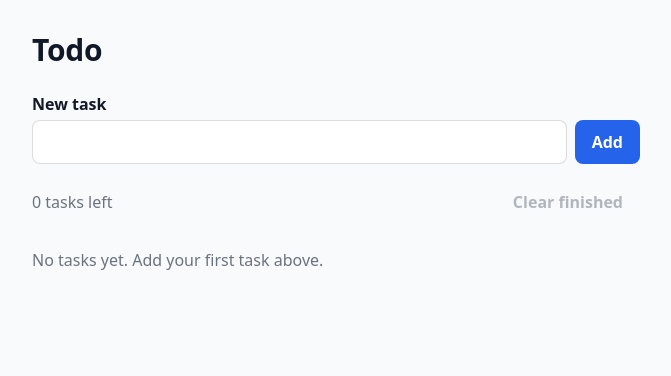
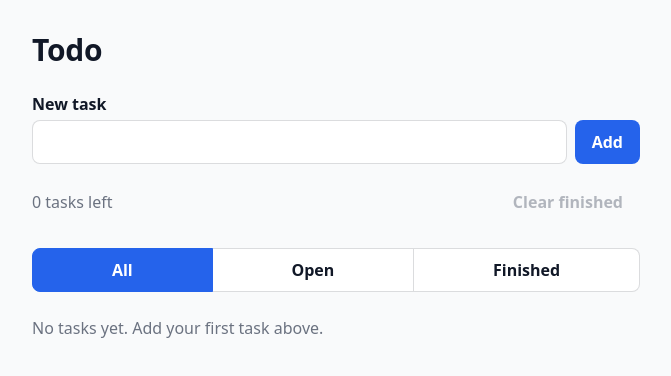
Before and after one commit to RomkaLTU/cobble-demo, a React (Vite) app: page / in a window 1280 px wide. Shown: the top 376 px of the page, without its empty margins (304-975 px from the left). Built offline with nearby package versions, Linux system fonts and the light colour scheme.

Commit message:
feat: view switch: All / Open / Finished with per-view empty messages
Refs: COD-3628

```diff
--- a/src/App.tsx
+++ b/src/App.tsx
@@ -1,8 +1,22 @@
 import { useEffect, useRef, useState, type FormEvent } from "react"
 import { load, save, STORAGE_KEY, type Task } from "./storage"
 
+type View = "all" | "open" | "done"
+
+const views: { value: View; label: string }[] = [
+  { value: "all", label: "All" },
+  { value: "open", label: "Open" },
+  { value: "done", label: "Finished" },
+]
+
+function emptyMessage(tasks: Task[], view: View): string {
+  if (tasks.length === 0) return "No tasks yet. Add your first task above."
+  return view === "open" ? "No open tasks" : "No finished tasks"
+}
+
 export default function App() {
   const [tasks, setTasks] = useState(load)
+  const [view, setView] = useState<View>("all")
   const [draft, setDraft] = useState("")
   const [saveFailed, setSaveFailed] = useState(false)
   const inputRef = useRef<HTMLInputElement>(null)
@@ -49,6 +63,8 @@ export default function App() {
     inputRef.current?.focus()
   }
 
+  const visible = view === "all" ? tasks : tasks.filter((task) => task.done === (view === "done"))
+
   return (
     <main className="page">
       <h1>Todo</h1>
@@ -74,16 +90,31 @@ export default function App() {
           Clear finished
         </button>
       </div>
+      <fieldset className="view-switch">
+        <legend className="visually-hidden">Show</legend>
+        {views.map((option) => (
+          <label key={option.value}>
+            <input
+              type="radio"
+              name="view"
+              value={option.value}
+              checked={view === option.value}
+              onChange={() => setView(option.value)}
+            />
+            {option.label}
+          </label>
+        ))}
+      </fieldset>
       {saveFailed && (
         <p className="error" role="alert">
           Your tasks could not be saved in this browser. Changes will be lost when you reload the page.
         </p>
       )}
-      {tasks.length === 0 ? (
-        <p className="empty">No tasks yet. Add your first task above.</p>
+      {visible.length === 0 ? (
+        <p className="empty">{emptyMessage(tasks, view)}</p>
       ) : (
         <ul className="task-list">
-          {tasks.map((task) => (
+          {visible.map((task) => (
             <li key={task.id} className={task.done ? "task done" : "task"}>
               <label className="task-label">
                 <input type="checkbox" checked={task.done} onChange={() => toggle(task.id)} />
--- a/src/styles.css
+++ b/src/styles.css
@@ -206,3 +206,87 @@ button {
   opacity: 0.5;
   cursor: not-allowed;
 }
+
+/* View switch */
+
+.visually-hidden {
+  position: absolute;
+  width: 1px;
+  height: 1px;
+  padding: 0;
+  margin: -1px;
+  overflow: hidden;
+  clip: rect(0 0 0 0);
+  white-space: nowrap;
+  border: 0;
+}
+
+.view-switch {
+  display: flex;
+  flex-wrap: wrap;
+  min-width: 0;
+  margin: 24px 0 0;
+  padding: 0;
+  border: 0;
+}
+
+.view-switch label {
+  position: relative;
+  display: flex;
+  flex: 1 1 auto;
+  align-items: center;
+  justify-content: center;
+  min-height: 44px;
+  padding: 8px 16px;
+  font: inherit;
+  font-weight: 600;
+  background: var(--color-surface);
+  border: 1px solid var(--color-border);
+  cursor: pointer;
+  transition: background-color 150ms, color 150ms;
+}
+
+.view-switch label + label {
+  margin-left: -1px;
+}
+
+.view-switch label:first-of-type {
+  border-radius: var(--radius) 0 0 var(--radius);
+}
+
+.view-switch label:last-of-type {
+  border-radius: 0 var(--radius) var(--radius) 0;
+}
+
+.view-switch input {
+  position: absolute;
+  inset: 0;
+  margin: 0;
+  opacity: 0;
+  pointer-events: none;
+}
+
+.view-switch label:hover {
+  color: var(--color-brand);
+  background: var(--color-page);
+}
+
+.view-switch label:has(:checked) {
+  z-index: 1;
+  color: #ffffff;
+  font-weight: 700;
+  background: var(--color-brand);
+  border-color: var(--color-brand);
+}
+
+.view-switch label:has(:focus-visible) {
+  z-index: 2;
+  outline: 2px solid var(--color-brand);
+  outline-offset: 2px;
+}
+
+@media (prefers-reduced-motion: reduce) {
+  .view-switch label {
+    transition: none;
+  }
+}
```
Also changed, not shown: 2 other files (tests, documents, lock files or other folders).
